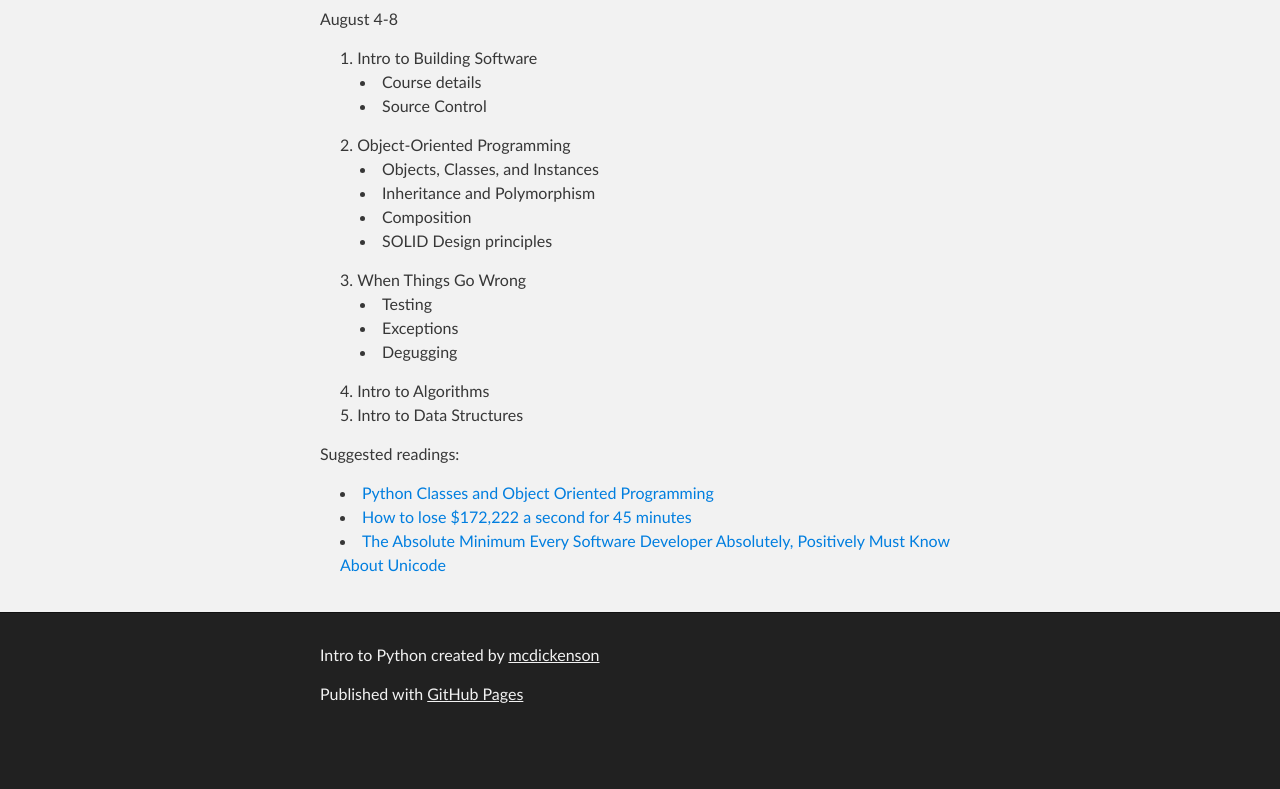
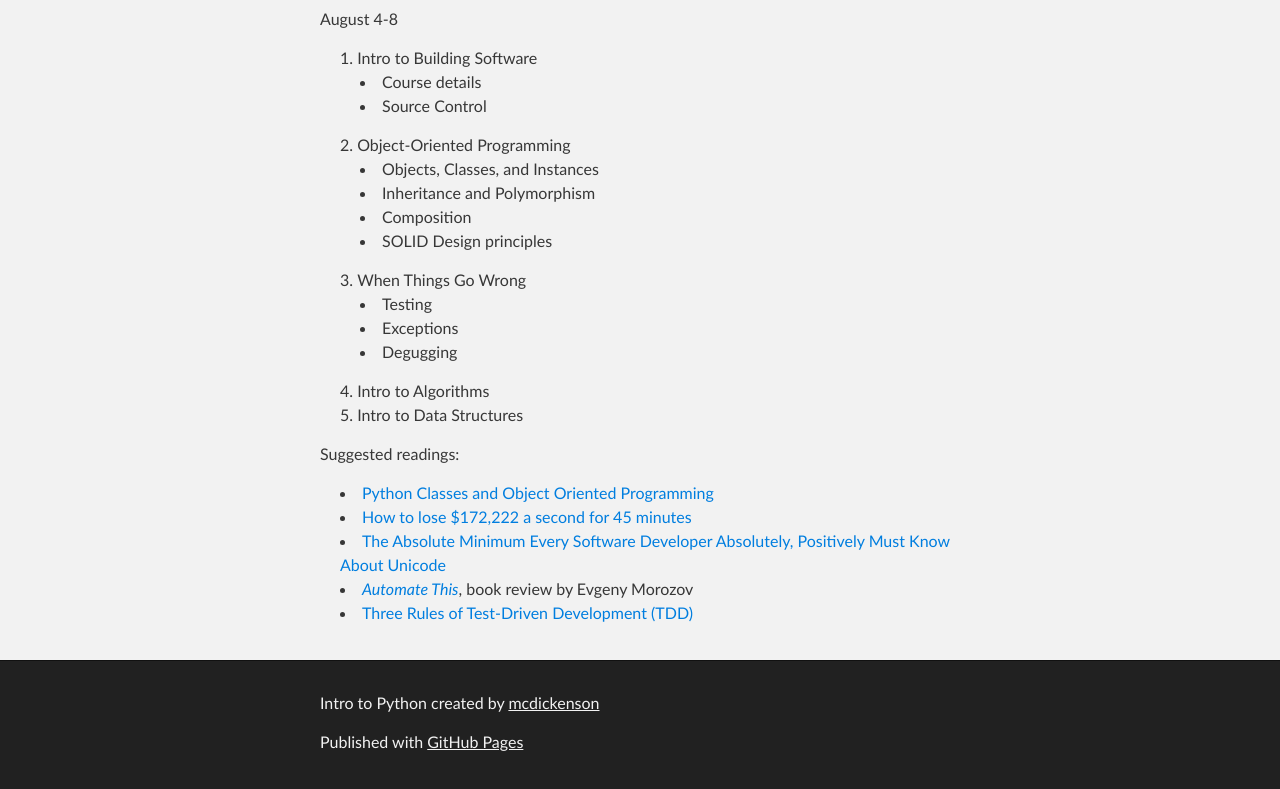
Before and after one commit to mcdickenson/python-washu-2014, a plain HTML site: page schedule.html in a window 1280 px wide. Shown: the part 580-1369 px from the top of the page. Before the commit the page ends 1321 px from the top, so only its background shows below. Drawn offline with Linux system fonts and the light colour scheme.

Commit message:
add suggested readings

```diff
--- a/schedule.html
+++ b/schedule.html
@@ -71,9 +71,12 @@
             <li><a href="http://www.jeffknupp.com/blog/2014/06/18/improve-your-python-python-classes-and-object-oriented-programming/">Python Classes and Object Oriented Programming</a></li>
             <li><a href="http://pythonsweetness.tumblr.com/post/64740079543/how-to-lose-172-222-a-second-for-45-minutes">How to lose $172,222 a second for 45 minutes</a></li>
             <li><a href="http://www.joelonsoftware.com/articles/Unicode.html">The Absolute Minimum Every Software Developer Absolutely, Positively Must Know About Unicode</a></li>
+            <li><em><a href="http://web.archive.org/web/20130521095137/http://online.wsj.com/article/SB10000872396390443686004577633491013088640.html">Automate This</a></em>, book review by Evgeny Morozov</li>
+            <li><a href="http://butunclebob.com/ArticleS.UncleBob.TheThreeRulesOfTdd">Three Rules of Test-Driven Development (TDD)</a></li>
           </ul>
       </section>
     </div>
+
 
 
 
```
